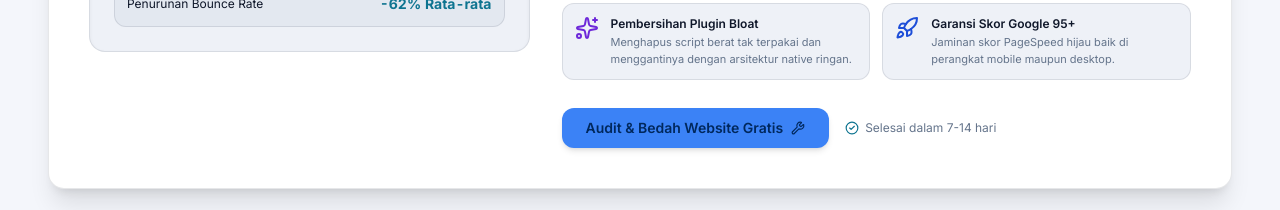
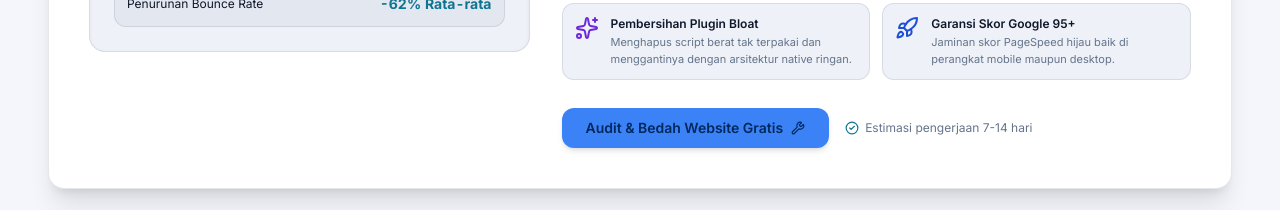
Before and after one commit to nervouz18-spec/Keuva-Website, a React (Vite) app: page /layanan in a window 1280 px wide. Shown: the part 2760-2970 px from the top of the page. Built offline with nearby package versions, Linux system fonts and the light colour scheme; no server answers.

Commit message:
Standardise service turnaround wording in services page

```diff
--- a/src/components/LayananView.tsx
+++ b/src/components/LayananView.tsx
@@ -601,7 +601,7 @@ export const LayananView: React.FC<LayananViewProps> = ({
                     </button>
                     <span className="text-xs text-outline flex items-center gap-1.5">
                       <Icon name="check_circle" className=" text-sm text-tertiary" />
-                      Selesai dalam 7-14 hari
+                      Estimasi pengerjaan 7-14 hari
                     </span>
                   </div>
                 </div>
```
